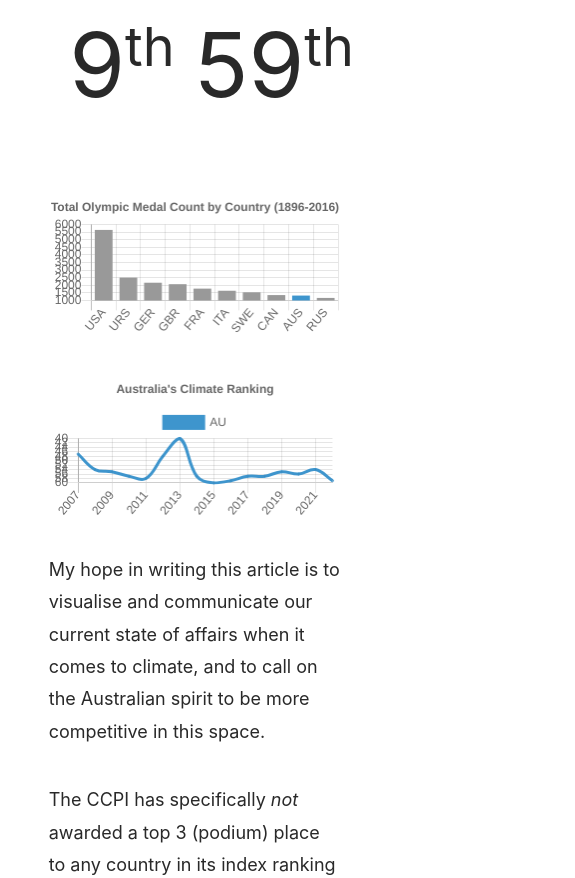
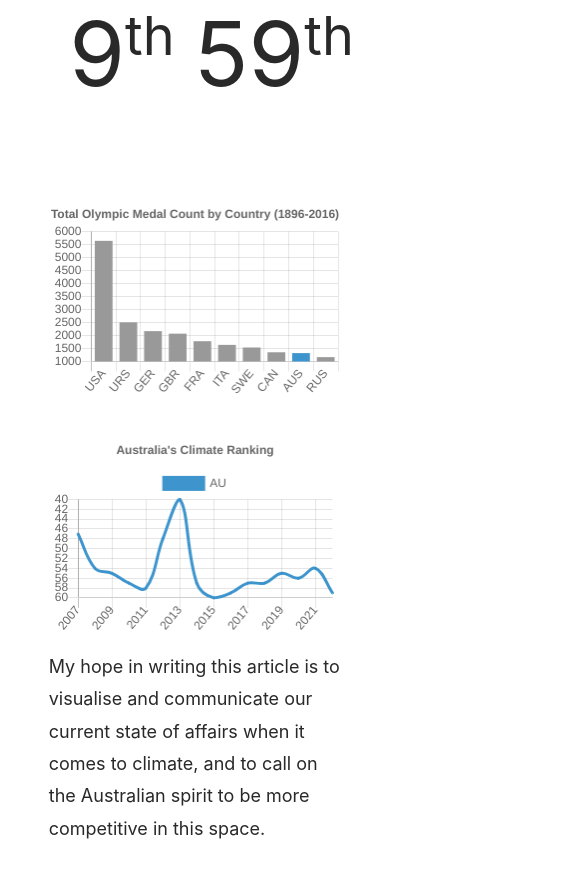
Before and after one commit to dmc-au/ausclimate, a plain HTML site: page index.html in a window 390 px wide. Shown: the part 1439-2317 px from the top of the page, 575 px wide, since content can reach past the window. Drawn offline with nearby package versions, Linux system fonts and the light colour scheme.

Commit message:
Streamlined responsive styling

```diff
--- a/index.html
+++ b/index.html
@@ -67,9 +67,13 @@
                 </div>
             </div>
         </div>
+
+        <div class="graph-container">
             <canvas id="olympic" class="graph"></canvas>
+        </div>
+        <div class="graph-container">
             <canvas id="ccpi" class="graph"></canvas>
-
+        </div>
         <p>
             My hope in writing this article is to visualise and communicate our current state of
             affairs when it comes to climate, and to call on the Australian spirit to be
@@ -94,12 +98,16 @@
             <h3 class="big-number-header">Average Australian Energy Consumption</h2>
             <p class="big-number">2.8x</p>
         </div>
+        <div class="graph-container">
             <canvas id="demand" class="graph"></canvas>
+        </div>
         <div class="big-number-container">
             <h3 class="big-number-header">Average Australian Greenhouse Emissions</h2>
             <p class="big-number">5x</p>
         </div>
+        <div class="graph-container">
             <canvas id="tco2e" class="graph"></canvas>
+        </div>
 
         <p>
             One positive aspect to the story is that we are closing in on the world average
@@ -110,21 +118,28 @@
             <h3 class="big-number-header">Average Australian Renewables Proportion</h2>
             <p class="big-number">1/2</p>
         </div> -->
-
+        <div class="graph-container">
             <canvas id="renewables" class="graph"></canvas>
+        </div>
         <p>
             Another is the uptake of small-scale renewable energy sources as a result of
             favourable government policies. This shows that Australians are motivated to
             do the right thing if financially incentivised.
         </p>
+        <div class="graph-container">
             <canvas id="solar" class="graph"></canvas>
+        </div>
+        <div class="graph-container">
             <canvas id="battery" class="graph"></canvas>
+        </div>
         <p>
             Unfortunately, this isn't making much of a dent. Australia's energy is still
             largely produced and consumed by industry. Our total corporate emissions were
             a whopping 395,889,583,000 kilograms of CO2 in the year of 2021.
         </p>
+        <div class="graph-container">
             <canvas id="corporate" class="graph"></canvas>
+        </div>
         <p>
             That's almost 100 times the weight of the <a href="https://en.wikipedia.org/wiki/Palace_of_the_Parliament#:~:text=The%20Palace%20of%20the%20Parliament%20is%20the%20heaviest%20building%20in,is%20about%2050%25%20heavier.)">
             world's heaviest building</a> worth of greenhouse gasses being released
--- a/main.css
+++ b/main.css
@@ -14,14 +14,26 @@ body {
     display: flex;
 }
 
-.graph {
-    max-width: 100%;
+.sup-text {
+    font-size: 0.6em
+}
+
+/* Graph styling */
+.graph-container {
+    width: 100vw;
+    height: 50vw;
+    min-height: 200px;
+    max-height: 400px;
     padding-top: 1em;
     padding-bottom: 1em;
 }
 
-.sup-text {
-    font-size: 0.6em
+.graph {
+    /* border: 1px solid red; */
+    max-width: 100%;
+    /* min-height: 200px; */
+    padding-top: 1em;
+    padding-bottom: 1em;
 }
 
 /* Big number styling */
@@ -65,6 +77,12 @@ body {
     font-size: 500%;
 }
 
+/* Image styling */
 img#palace {
-    max-width: 760px;
+    max-width: 95%;
 }
+
+img#BOM {
+    /* max-width: 95%; */
+    width: 95%;
+}
--- a/main.js
+++ b/main.js
@@ -27,8 +27,8 @@ function make_olympic(countries) {
           ]
         },
         options: {
-          // responsive: true,
-          // maintainAspectRatio: false,
+          responsive: true,
+          maintainAspectRatio: false,
           legend: { display: false },
           title: {
             display: true,
@@ -61,6 +61,8 @@ function make_ccpi(years) {
           ]
         },
         options: {
+            responsive: true,
+            maintainAspectRatio: false,
             title: {
               display: true,
               text: "Australia's Climate Ranking"
@@ -110,6 +112,8 @@ function make_energy_demand(years) {
           ]
         },
         options: {
+          responsive: true,
+          maintainAspectRatio: false,
           title: {
               display: true,
               text: 'Energy Demand (GJ) Per Capita'
@@ -158,6 +162,8 @@ function make_tCO2(years) {
           ]
         },
         options: {
+          responsive: true,
+          maintainAspectRatio: false,
           title: {
                 display: true,
                 text: 'CO2 Emissions (t) Per Capita'
@@ -206,6 +212,8 @@ function make_renewables(years) {
           ]
         },
         options: {
+          responsive: true,
+          maintainAspectRatio: false,
           title: {
             display: true,
             text: 'Renewable Energy Production Proportion (%) of Total'
@@ -237,6 +245,8 @@ function make_small_renewables(years) {
           ]
         },
         options: {
+          responsive: true,
+          maintainAspectRatio: false,
           legend: { display: false },
           title: {
             display: true,
@@ -269,6 +279,8 @@ function make_small_battery(years) {
           ]
         },
         options: {
+          responsive: true,
+          maintainAspectRatio: false,
           legend: { display: false },
           title: {
             display: true,
@@ -310,6 +322,8 @@ function make_corporate(years) {
         ]
       },
       options: {
+        responsive: true,
+        maintainAspectRatio: false,
         title: {
               display: true,
               text: 'Australian Corporate CO2 Emissions (Mt)'
```
Lines whose indentation alone changed are shown as unchanged.
